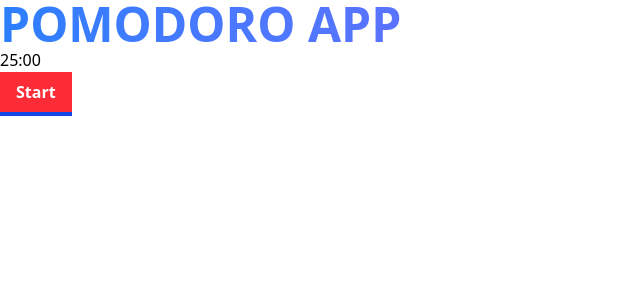
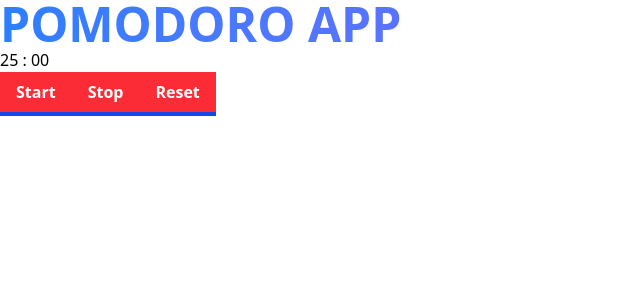
Before and after one commit to EPICOScode/Pomodoro, a React (Vite) app: page / in a window 1280 px wide. Shown: the top 300 px of the page, without its empty margins (0-640 px from the left). Built offline with nearby package versions, Linux system fonts and the light colour scheme.

Commit message:
Clock done with comments by line

```diff
--- a/src/App.jsx
+++ b/src/App.jsx
@@ -4,24 +4,27 @@ import HandleCLick from "./components/handleClick";
 function App() {
   const clock = 1500;
   const [time, setTime] = useState(clock);
-  const [run, setRun] = useState(false);
+  const [run, setRun] = useState(false);  //false = No state changes
 
   const timeFixed = () => {
-    const minutes = Math.floor(time / 60);
-    const secs = time % 60;
-    return `${minutes}:${secs.toString().padStart(2, "0")}`;
+    const minutes = Math.floor(time/60); // state divided in 60 == 25, math.floor eliminates decimals
+    const secs = time % 60;  // the reminder of what we had divided == 0
+    return ` ${minutes} : ${secs.toString().padStart(2, "0")} `; // 25 : secs into string = 2 == length, "0" is the number to start with
   };
 
-  const startTimer = () => setRun(true); // This is the function I need to pass to start tracking the time
+  const startTimer = () => setRun(true); //function  => start tracking the time, =>  true cause false makes the time stay the same
+  const endTimer = () => setRun(false);
+  const resetTimer = () => {setRun (false); // this line makes the code stop when it reset whithout reset button being pressed
+    setTime(clock) // This returns to the very first time.
+   }
 
-  // let intervalId;
   useEffect(() => {
-    if (!run) return;
-    const interval = setInterval(() => {
-      setTime((prev) => prev - 1);
-    }, 1000);     // If I add brakets, it'll be an array and react is expecting numbers, instead just return the number  , 1000); not [1000];
+    if (!run) return; // Do nothing if not touched
+    const interval = setInterval(() => {   // Creates the const where we keep the setInterval
+      setTime((prev) => prev - 1); // we can acces to the state, we create a function prev and then we make it go backwards
+    }, 1000); // If I add brakets, it'll be an array and react is expecting numbers, instead just return the number  , 1000); not [1000];
     return () => clearInterval(interval);
-  }, [run]);   // return this only when react changes
+  }, [run]); // return this only when react changes
 
   return (
     <>
@@ -31,7 +34,11 @@ function App() {
 
       <h1>{timeFixed()}</h1>
 
-      <HandleCLick onClick={startTimer} />
+      <HandleCLick
+      start={startTimer}
+      stop={endTimer}
+      reset={resetTimer}
+      />
     </>
   );
 }
--- a/src/components/handleClick.jsx
+++ b/src/components/handleClick.jsx
@@ -1,10 +1,14 @@
 
-const HandleCLick = ({onClick}) => {
+const HandleCLick = ({start, stop, reset}) => {
 
 
   return (
     <div>
-      <button className='btn btn-blue' onClick={onClick}> Start </button>
+      <button className='btn btn-blue' onClick={start}> Start </button>
+      <button className='btn btn-blue' onClick={stop}> Stop </button>
+      <button className='btn btn-blue' onClick={reset}> Reset </button>
+
+
     </div>
   );
 };
```
